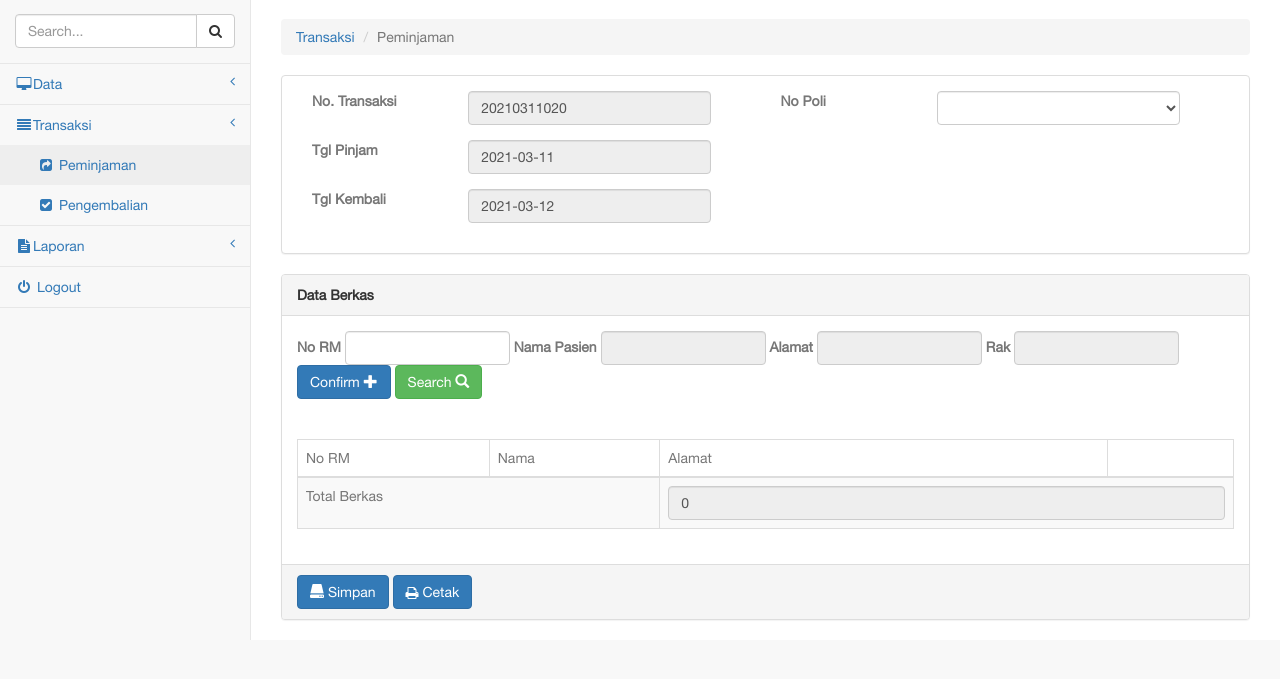
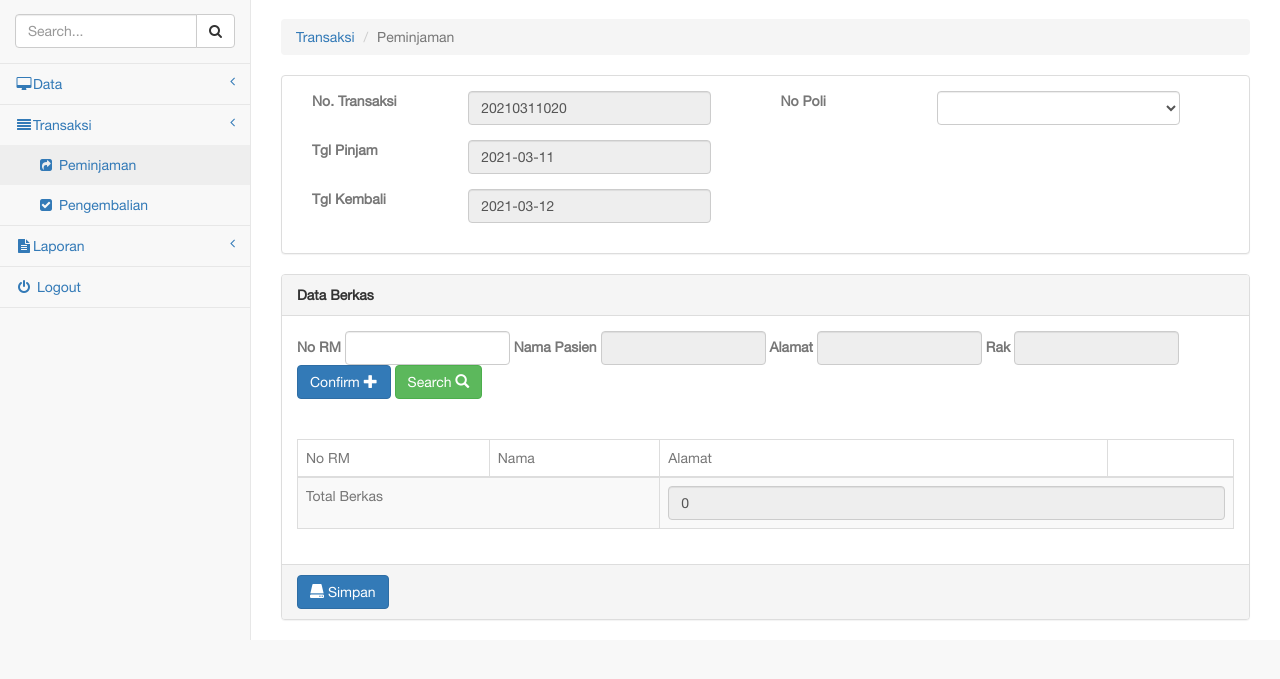
Before and after one commit to fajardiki/kerja_husen, a CodeIgniter app: page /cipuskesmas/peminjaman in a window 1280 px wide. Shown: the part 52-731 px from the top of the page. Run offline with CodeIgniter, Linux system fonts and the light colour scheme; a user stored in the database is signed in; data comes from the database, SQL or seed files in the repository; data that the repository does not hold is empty; some libraries are stand-ins or nearby versions.

Commit message:
ngilangin

```diff
--- a/application/views/peminjaman/peminjaman_data.php
+++ b/application/views/peminjaman/peminjaman_data.php
@@ -114,8 +114,6 @@
 
             <div class="panel-footer">
                 <button id="simpan" class="btn btn-primary"><i class="glyphicon glyphicon-hdd"></i> Simpan</button>
-
-                <button id="simpan" class="btn btn-primary"><i class="glyphicon fa fa-print"></i> Cetak</button>
 
             </div>
         </div>
--- a/application/views/pengembalian/pengembalian_data.php
+++ b/application/views/pengembalian/pengembalian_data.php
@@ -91,8 +91,6 @@
 
             <div class="panel-footer">
                 <button id="simpan_transaksi" class="btn btn-primary"><i class="glyphicon glyphicon-saved"></i> Simpan</button>
-
-                <button id="simpan_transaksi" class="btn btn-primary"><i class="glyphicon fa fa-print"></i> Cetak</button>
                 <p ><i class="tgl_sama text-danger"></i></p>
             </div>
         </div><!-- end panel -->
```
